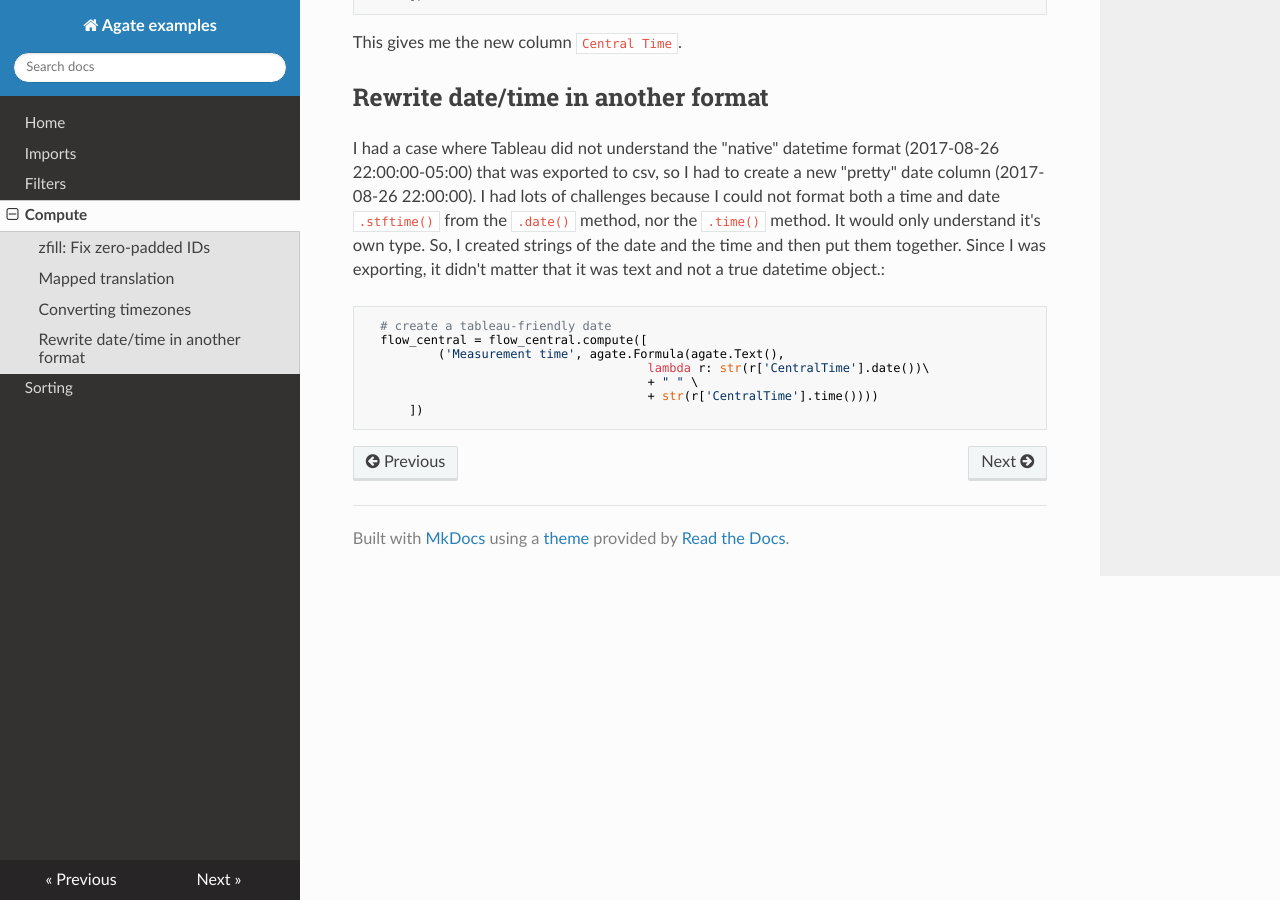
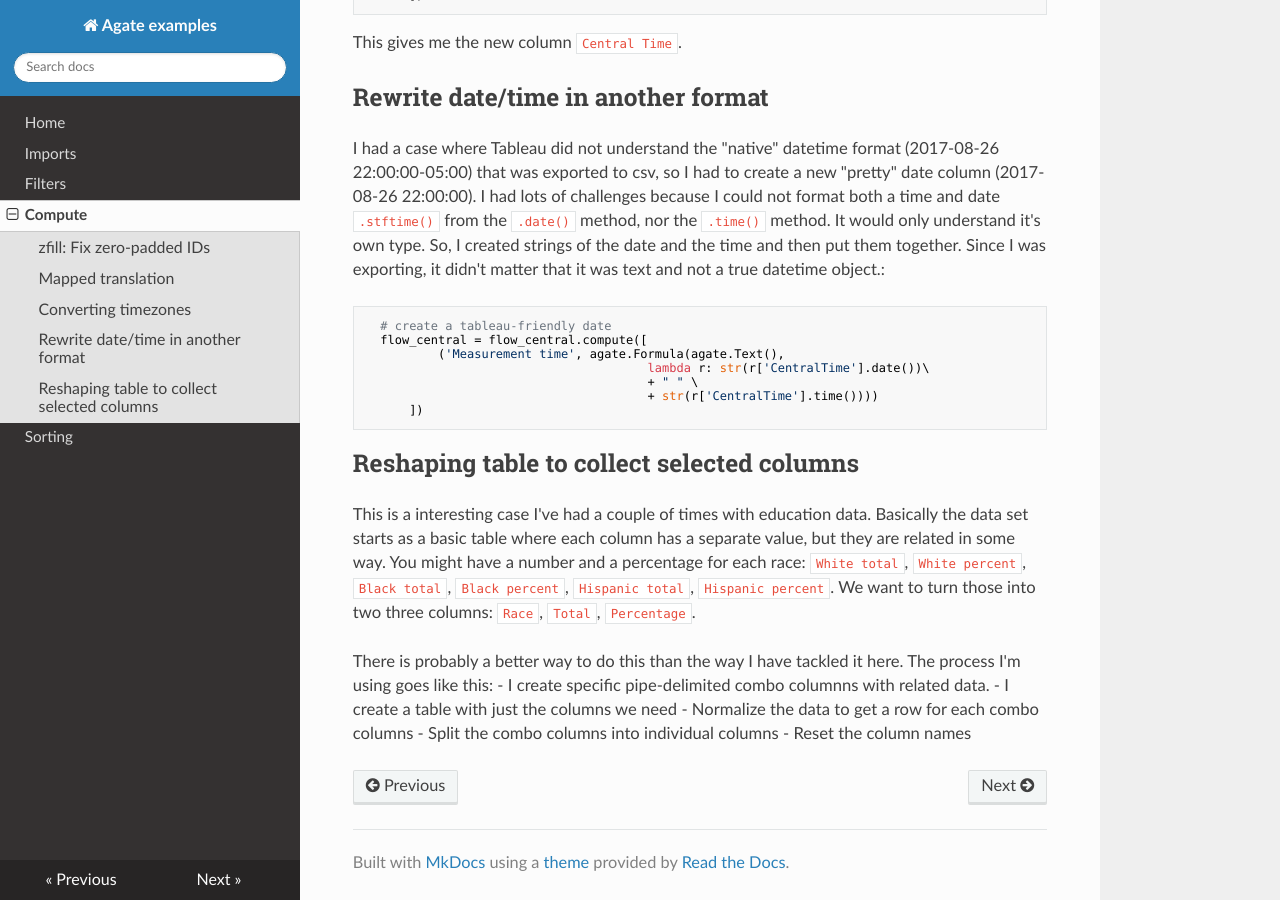
Before and after one commit to critmcdonald/agate-examples, an MkDocs documentation site: the page built from docs/compute.md, in a window 1280 px wide and 900 px high, scrolled down 1807 px. Built offline with MkDocs 1.6.1, drawn with Linux system fonts in a browser that asks for light colours; nearby versions of some CDN libraries; old or Windows-style settings are respelled for this version of MkDocs.

Commit message:
waypoint

````diff
--- a/docs/compute.md
+++ b/docs/compute.md
@@ -97,3 +97,14 @@ I had a case where Tableau did not understand the "native" datetime format (2017
                                        + str(r['CentralTime'].time())))
       ])
 ```
+
+## Reshaping table to collect selected columns
+
+This is a interesting case I've had a couple of times with education data. Basically the data set starts as a basic table where each column has a separate value, but they are related in some way.  You might have a number and a percentage for each race: `White total`, `White percent`, `Black total`, `Black percent`, `Hispanic total`, `Hispanic percent`.  We want to turn those into two three columns: `Race`, `Total`, `Percentage`.
+
+There is probably a better way to do this than the way I have tackled it here. The process I'm using goes like this:
+- I create specific pipe-delimited combo columnns with related data.
+- I create a table with just the columns we need
+- Normalize the data to get a row for each combo columns
+- Split the combo columns into individual columns
+- Reset the column names
````
